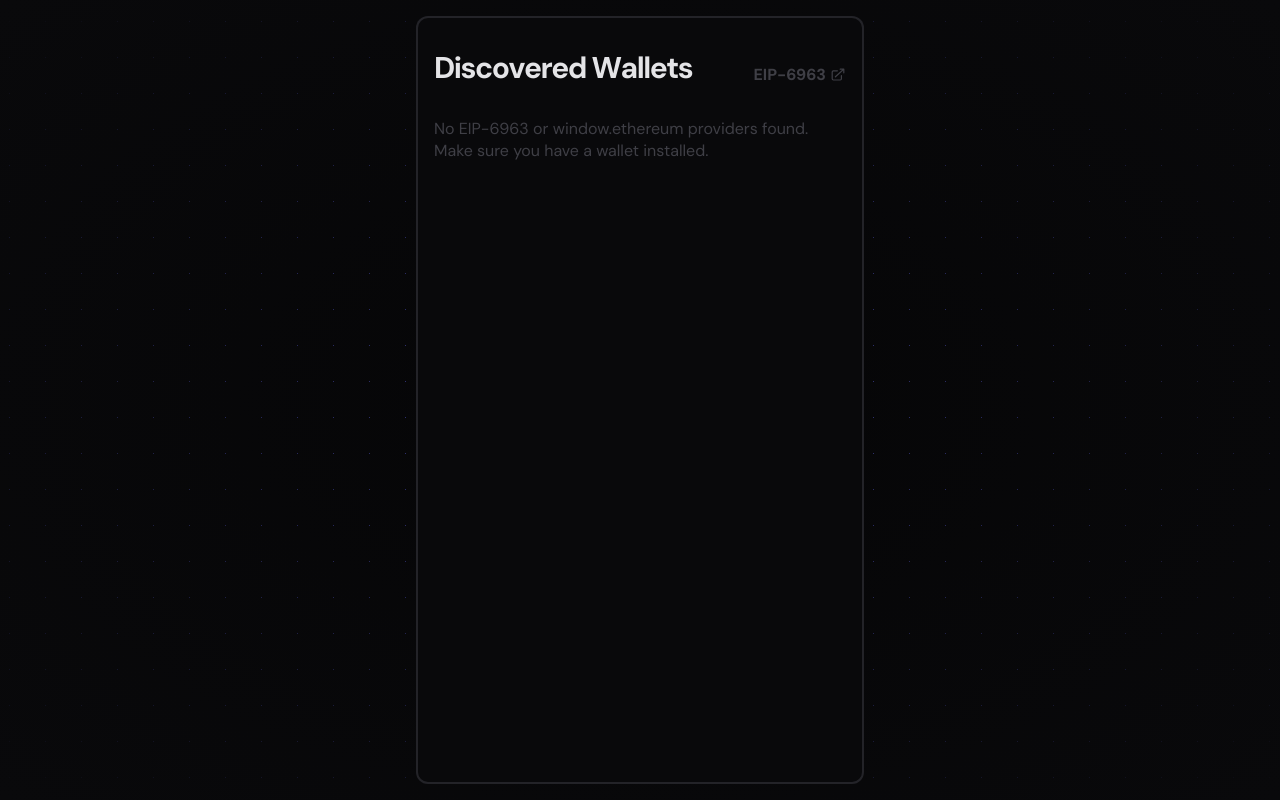
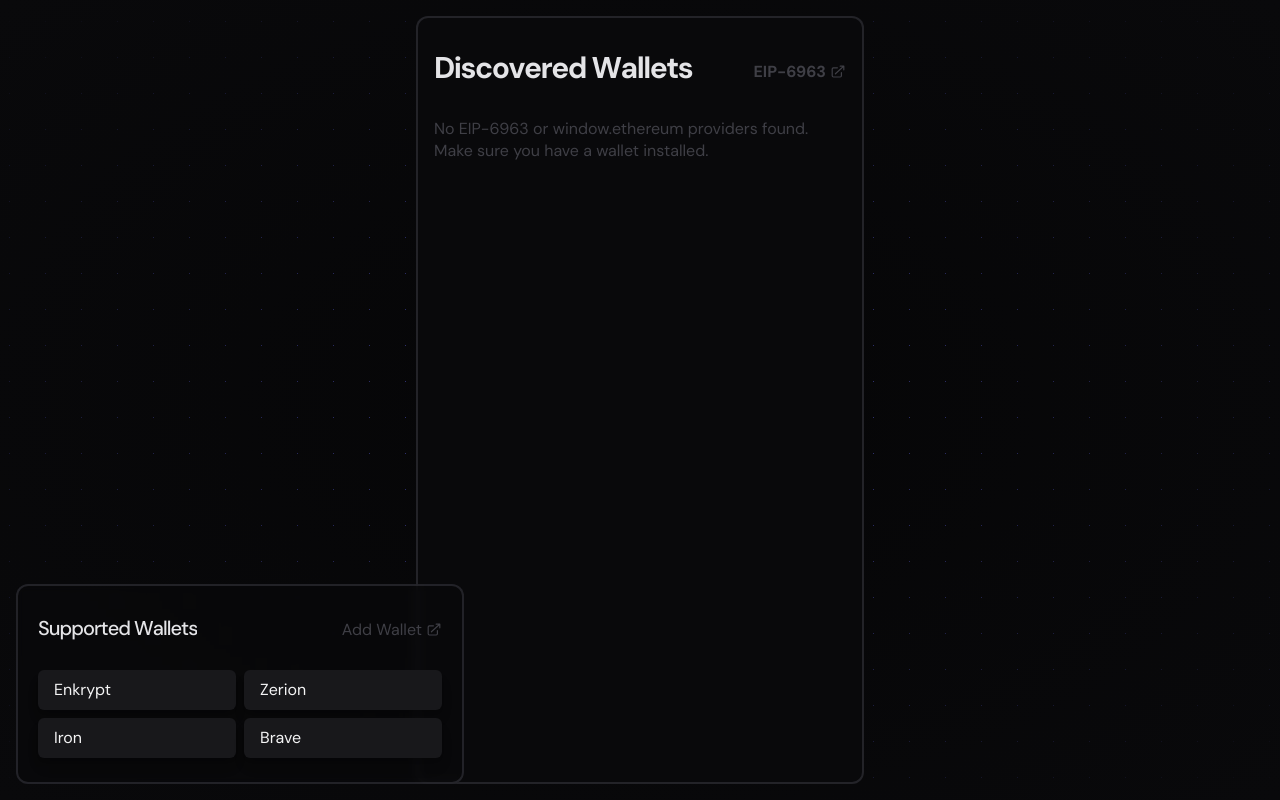
Before and after one commit to WalletConnect/EIP6963, a React (Vite) app: page / in a window 1280 px wide. Built offline with nearby package versions, Linux system fonts and the light colour scheme.

Commit message:
feat: added supported wallets section

```diff
--- a/src/App.tsx
+++ b/src/App.tsx
@@ -11,83 +11,21 @@
 import { useToast } from "./components/ui/use-toast";
 import { isDataURI } from "./utils/functions";
 import { ToastAction } from "./components/ui/toast";
-
-const textVariants = {
-  initial: {
-    opacity: 0,
-    x: 20,
-  },
-  animate: {
-    opacity: 1,
-    x: 0,
-  },
-};
-
-const warningVariants = {
-  initial: {
-    opacity: 0,
-    y: -20,
-  },
-  animate: {
-    opacity: 1,
-    y: 0,
-    transition: {
-      delay: 0.625,
-    },
-  },
-  exit: {
-    opacity: 0,
-    y: -5,
-  },
-};
-
-const buttonVariants = {
-  initial: {
-    opacity: 0,
-    y: -50,
-  },
-  animate: {
-    opacity: 1,
-    y: 0,
-    transition: {
-      delay: 0.625,
-    },
-  },
-  exit: {
-    opacity: 0,
-    y: 2,
-  },
-};
-
-const sentenceVariant = {
-  initial: {
-    opacity: 1,
-  },
-  animate: {
-    opacity: 1,
-    transition: {
-      delayChildren: 0.2,
-      staggerChildren: 0.02,
-    },
-  },
-};
-
-const letterVariant = {
-  initial: {
-    opacity: 0,
-    y: 10,
-  },
-  animate: {
-    opacity: 1,
-    y: 0,
-  },
-};
+import SupportedWallets from "./components/SupportedWallets";
+import {
+  buttonVariants,
+  letterVariant,
+  sentenceVariant,
+  textVariants,
+  warningVariants,
+} from "./components/ui/animationVariants";
 
 const headingText = "Discovered Wallets".split("");
 
 interface CustomEventMap {
   "eip6963:announceProvider": CustomEvent<EIP6963AnnounceProviderEvent>;
 }
+
 declare global {
   interface Document {
     addEventListener<K extends keyof CustomEventMap>(
@@ -275,8 +213,9 @@
 
   return (
     <>
+      <SupportedWallets />
       <main className="relative flex flex-col items-center justify-start min-h-screen sm:min-h-[calc(100vh_-_2rem)] py-4 max-w-md mx-auto border-0 sm:border-2 border-zinc-700/50 rounded-none sm:rounded-xl px-4 my-0 sm:my-4 bg-zinc-950">
-        <div className="flex items-end self-start justify-between w-full py-4 mb-4 overflow-hidden leading-snug h-fit">
+        <div className="flex items-end self-start justify-between w-full py-4 mb-4 overflow-hidden h-fit">
           <motion.h1
             variants={sentenceVariant}
             initial="initial"
@@ -293,7 +232,7 @@
               </motion.span>
             ))}
           </motion.h1>
-          <p className="pl-1 overflow-hidden font-semibold text-zinc-700 h-fit">
+          <p className="pb-0.5 pl-1 overflow-hidden font-semibold text-zinc-700 h-fit">
             <motion.a
               href="https://eips.ethereum.org/EIPS/eip-6963"
               rel="noopener noreferrer"
--- /dev/null
+++ b/src/components/SupportedWallets.tsx
@@ -0,0 +1,115 @@
+import { AnimatePresence, motion } from "framer-motion";
+import {
+  letterVariant,
+  sentenceVariant,
+  textVariants,
+  wrapperVariants,
+} from "./ui/animationVariants";
+import { supportedWallets } from "../utils/constants";
+
+const headingText = "Supported Wallets".split("");
+
+const Wallet: React.FC<{ name: string; url: string }> = ({ name, url }) => {
+  const utmURL = new URL(url);
+  utmURL.searchParams.set("utm_campaign", "eip6963");
+  utmURL.searchParams.set("utm_source", "eip6963.org");
+  return (
+    <motion.a
+      variants={wrapperVariants}
+      initial="initial"
+      animate="animate"
+      key={name}
+      href={utmURL.toString()}
+      target="_blank"
+      className="relative z-10 flex items-center justify-between px-4 py-2 overflow-hidden rounded-md shadow-lg group bg-zinc-900 text-zinc-100 hover:bg-zinc-800"
+    >
+      <p>{name}</p>
+      <svg
+        xmlns="http://www.w3.org/2000/svg"
+        viewBox="0 0 20 20"
+        fill="currentColor"
+        className="w-4 h-4 transition-transform duration-150 translate-x-8 text-zinc-500 group-hover:translate-x-0"
+      >
+        <path
+          fillRule="evenodd"
+          d="M4.25 5.5a.75.75 0 00-.75.75v8.5c0 .414.336.75.75.75h8.5a.75.75 0 00.75-.75v-4a.75.75 0 011.5 0v4A2.25 2.25 0 0112.75 17h-8.5A2.25 2.25 0 012 14.75v-8.5A2.25 2.25 0 014.25 4h5a.75.75 0 010 1.5h-5z"
+          clipRule="evenodd"
+        />
+        <path
+          fillRule="evenodd"
+          d="M6.194 12.753a.75.75 0 001.06.053L16.5 4.44v2.81a.75.75 0 001.5 0v-4.5a.75.75 0 00-.75-.75h-4.5a.75.75 0 000 1.5h2.553l-9.056 8.194a.75.75 0 00-.053 1.06z"
+          clipRule="evenodd"
+        />
+      </svg>
+    </motion.a>
+  );
+};
+
+const SupportedWallets: React.FC = () => {
+  return (
+    <>
+      <div className="absolute bottom-0 px-5 py-3 mx-auto my-0 border-2 rounded-xl z-[9999] left-1/2 -translate-x-1/2 lg:translate-x-0 lg:left-4 w-screen sm:w-[28rem] border-transparent sm:border-zinc-700/50 sm:my-4 bg-zinc-950/60 backdrop-blur-sm lg:rounded-t-xl rounded-t-none border-t-zinc-700/50">
+        <div className="flex items-end self-start justify-between w-full py-4 mb-3 overflow-hidden h-fit">
+          <motion.h1
+            variants={sentenceVariant}
+            initial="initial"
+            animate="animate"
+            className="overflow-hidden text-xl font-medium tracking-tighter whitespace-pre text-zinc-200"
+          >
+            {headingText.map((letter, index) => (
+              <motion.span
+                key={`${letter}-${index}`}
+                variants={letterVariant}
+                className="relative inline-block"
+              >
+                {letter}
+              </motion.span>
+            ))}
+          </motion.h1>
+          <p className="overflow-hidden text-zinc-700 h-fit">
+            <motion.a
+              href="https://github.com/WalletConnect/EIP6963/blob/master/src/utils/constants.ts"
+              rel="noopener noreferrer"
+              target="_blank"
+              variants={textVariants}
+              initial="initial"
+              animate="animate"
+              transition={{
+                delay: 0.625,
+              }}
+              className="relative inline-flex items-center gap-1 transition-colors hover:underline underline-offset-2 hover:text-zinc-600"
+            >
+              Add Wallet
+              <svg
+                xmlns="http://www.w3.org/2000/svg"
+                viewBox="0 0 20 20"
+                fill="currentColor"
+                className="w-4 h-4"
+              >
+                <path
+                  fillRule="evenodd"
+                  d="M4.25 5.5a.75.75 0 00-.75.75v8.5c0 .414.336.75.75.75h8.5a.75.75 0 00.75-.75v-4a.75.75 0 011.5 0v4A2.25 2.25 0 0112.75 17h-8.5A2.25 2.25 0 012 14.75v-8.5A2.25 2.25 0 014.25 4h5a.75.75 0 010 1.5h-5z"
+                  clipRule="evenodd"
+                />
+                <path
+                  fillRule="evenodd"
+                  d="M6.194 12.753a.75.75 0 001.06.053L16.5 4.44v2.81a.75.75 0 001.5 0v-4.5a.75.75 0 00-.75-.75h-4.5a.75.75 0 000 1.5h2.553l-9.056 8.194a.75.75 0 00-.053 1.06z"
+                  clipRule="evenodd"
+                />
+              </svg>
+            </motion.a>
+          </p>
+        </div>
+        <div className="w-full max-h-[calc(100vh_-_10rem)] gap-2 relative mb-3 grid grid-cols-2">
+          <AnimatePresence mode="wait">
+            {supportedWallets.map(props => (
+              <Wallet key={props.name} name={props.name} url={props.url} />
+            ))}
+          </AnimatePresence>
+        </div>
+      </div>
+    </>
+  );
+};
+
+export default SupportedWallets;
--- a/src/components/Wallet.tsx
+++ b/src/components/Wallet.tsx
@@ -11,52 +11,16 @@
 import { AnimatePresence, motion } from "framer-motion";
 import React from "react";
 import defaultIcon from "../assets/default.svg";
+import {
+  accountVariants,
+  connectVariants,
+  wrapperVariants,
+} from "./ui/animationVariants";
 
 type Props = {
   clickHandler: () => Promise<void>;
   provider: EVMProviderDetected;
   modifyProviders: (provider: EVMProviderDetected) => void;
-};
-
-const wrapperVariants = {
-  initial: {
-    opacity: 0,
-    y: 10,
-  },
-  animate: {
-    opacity: 1,
-    y: 0,
-  },
-};
-
-const connectVariants = {
-  initial: {
-    opacity: 0,
-    x: 10,
-  },
-  animate: {
-    opacity: 1,
-    x: 0,
-  },
-  exit: {
-    opacity: 0,
-    x: 10,
-  },
-};
-
-const accountVariants = {
-  initial: {
-    y: "-100%",
-    opacity: 0,
-  },
-  animate: {
-    opacity: 1,
-    y: 0,
-  },
-  exit: {
-    opacity: 0,
-    y: -1,
-  },
 };
 
 const Wallet = (props: Props) => {
--- /dev/null
+++ b/src/components/ui/animationVariants.tsx
@@ -0,0 +1,111 @@
+export const textVariants = {
+  initial: {
+    opacity: 0,
+    x: 20,
+  },
+  animate: {
+    opacity: 1,
+    x: 0,
+  },
+};
+
+export const warningVariants = {
+  initial: {
+    opacity: 0,
+    y: -20,
+  },
+  animate: {
+    opacity: 1,
+    y: 0,
+    transition: {
+      delay: 0.625,
+    },
+  },
+  exit: {
+    opacity: 0,
+    y: -5,
+  },
+};
+
+export const buttonVariants = {
+  initial: {
+    opacity: 0,
+    y: -50,
+  },
+  animate: {
+    opacity: 1,
+    y: 0,
+    transition: {
+      delay: 0.625,
+    },
+  },
+  exit: {
+    opacity: 0,
+    y: 2,
+  },
+};
+
+export const sentenceVariant = {
+  initial: {
+    opacity: 1,
+  },
+  animate: {
+    opacity: 1,
+    transition: {
+      delayChildren: 0.2,
+      staggerChildren: 0.02,
+    },
+  },
+};
+
+export const letterVariant = {
+  initial: {
+    opacity: 0,
+    y: 10,
+  },
+  animate: {
+    opacity: 1,
+    y: 0,
+  },
+};
+
+export const wrapperVariants = {
+  initial: {
+    opacity: 0,
+    y: 10,
+  },
+  animate: {
+    opacity: 1,
+    y: 0,
+  },
+};
+
+export const connectVariants = {
+  initial: {
+    opacity: 0,
+    x: 10,
+  },
+  animate: {
+    opacity: 1,
+    x: 0,
+  },
+  exit: {
+    opacity: 0,
+    x: 10,
+  },
+};
+
+export const accountVariants = {
+  initial: {
+    y: "-100%",
+    opacity: 0,
+  },
+  animate: {
+    opacity: 1,
+    y: 0,
+  },
+  exit: {
+    opacity: 0,
+    y: -1,
+  },
+};
--- /dev/null
+++ b/src/utils/constants.ts
@@ -0,0 +1,18 @@
+export const supportedWallets = [
+  {
+    name: "Enkrypt",
+    url: "https://www.enkrypt.com",
+  },
+  {
+    name: "Zerion",
+    url: "https://zerion.io",
+  },
+  {
+    name: "Iron",
+    url: "https://github.com/iron-wallet/iron",
+  },
+  {
+    name: "Brave",
+    url: "https://brave.com",
+  },
+];
```
